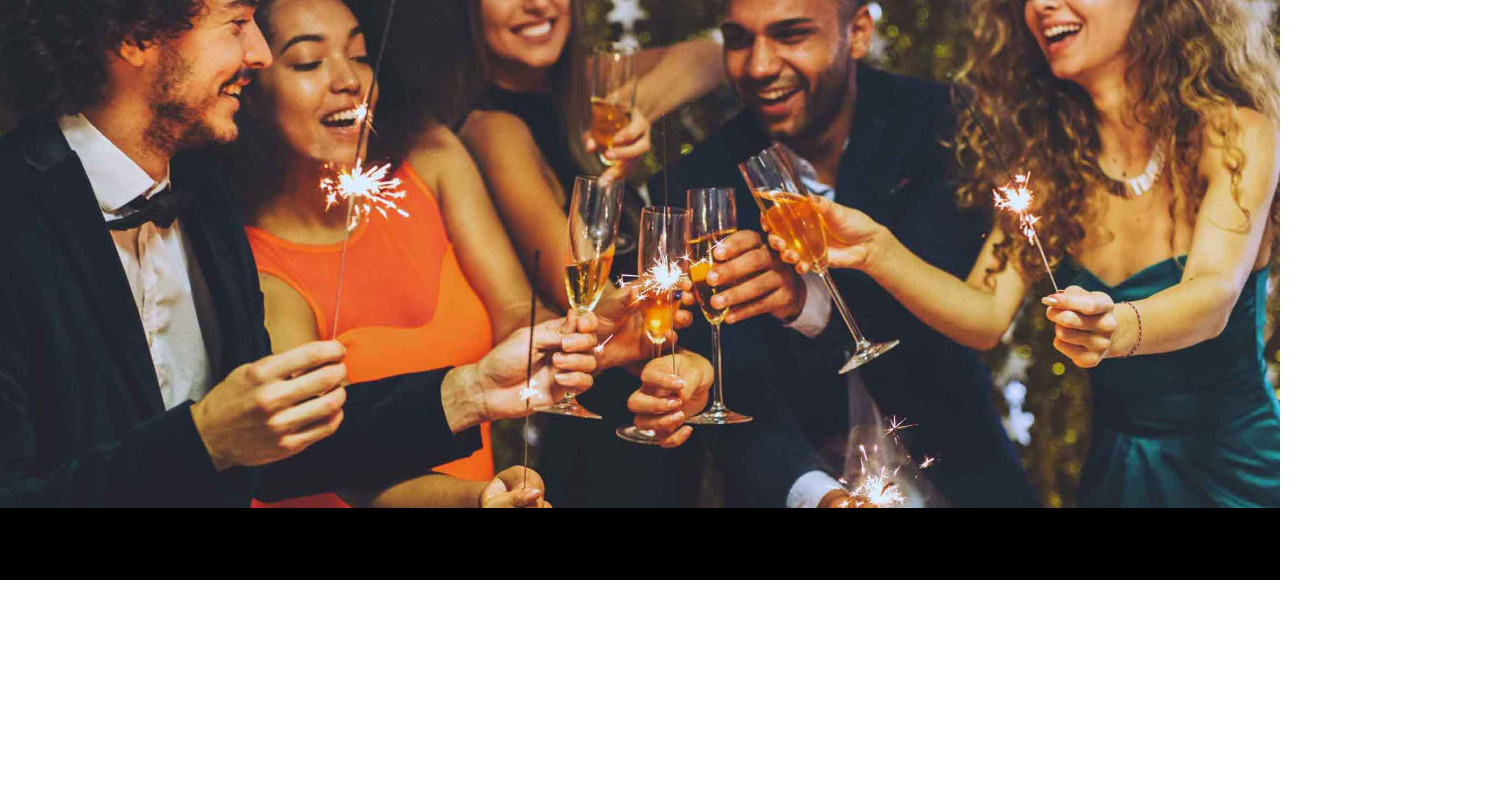
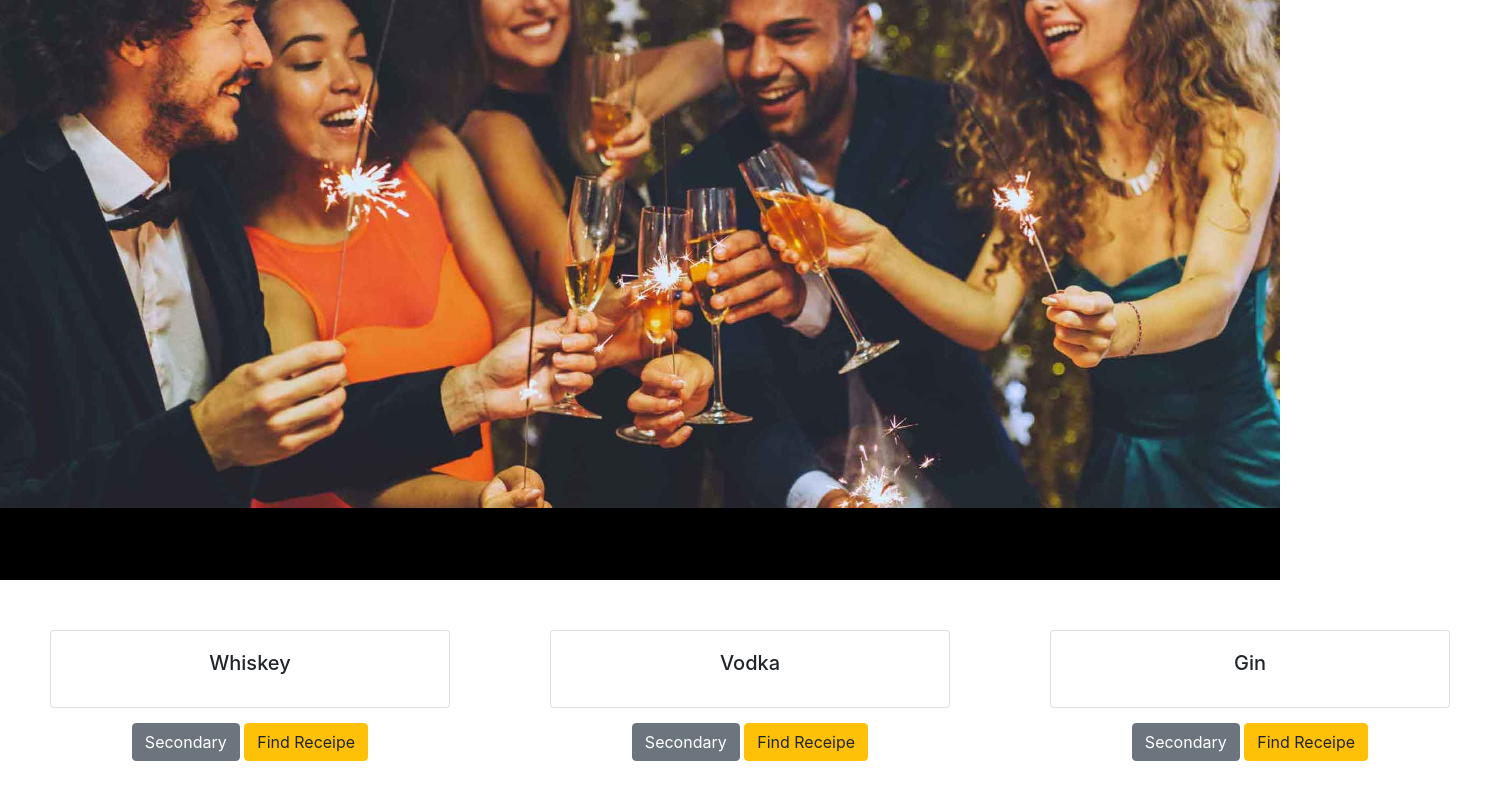
Before and after one commit to mcruzpr86/theTopShelf, a React (Create React App) app in the folder client/: page / in a window 1280 px wide. Shown: the part 252-1052 px from the top of the page, 1500 px wide, since content can reach past the window. Before the commit the page ends 832 px from the top, so only its background shows below. Built offline with nearby package versions, Linux system fonts and the light colour scheme.

Commit message:
added button functionality

```diff
--- a/client/package.json
+++ b/client/package.json
@@ -6,6 +6,7 @@
     "@testing-library/jest-dom": "^4.2.4",
     "@testing-library/react": "^9.5.0",
     "@testing-library/user-event": "^7.2.1",
+    "axios": "^0.20.0",
     "bootstrap": "^4.5.2",
     "node-sass": "^4.14.1",
     "react": "^16.13.1",
--- a/client/src/App.js
+++ b/client/src/App.js
@@ -1,8 +1,9 @@
 import React from 'react';
 import Navbar from './components/Navbar/Navbar';
 import Logo from './components/logoandimage/logoandimage';
+import MainContent from './components/MainContent/maincontent';
 import './App.css';
-import Slider from './components/carousel/Slider'
+import Slider from './components/carousel/Slider';
 import * as ReactBootStrap from "react-bootstrap";
 
 
@@ -16,6 +17,7 @@ function App() {
         <Logo />
         <Navbar />
         <Slider />
+        <MainContent />
 
 
       </div>
--- /dev/null
+++ b/client/src/Components/MainContent/mainContent.css
@@ -0,0 +1,15 @@
+.choicesButton {
+    display: flex;
+    flex-direction: column;
+    margin: 50px;
+}
+
+.individualDrink {
+    display: flex;
+    margin: 0 auto;
+    width: fit-content;
+}
+
+.mainButton {
+    margin: 15px;
+}
--- /dev/null
+++ b/client/src/Components/MainContent/maincontent.js
@@ -0,0 +1,50 @@
+import React, { useState } from 'react';
+import axios from 'axios';
+import * as ReactBootStrap from "react-bootstrap";
+import "./mainContent.css";
+
+const drinks = ["Whiskey", "Vodka", "Gin"];
+const ingredientUrl = "https://www.thecocktaildb.com/api/json/v1/1/search.php?i=";
+const reciepieUrl = ""
+function MainContent() {
+    const [choices, setChoices] = useState([])
+    function getinfo(drink) {
+        axios.get(ingredientUrl + drink).then(function (response) {
+            setChoices(response.data.ingredients)
+            console.log(response.data.ingredients)
+        })
+    }
+    function getRecipieUrl(drink) {
+        axios.get(ingredientUrl + drink).then(function (response) {
+            setChoices(response.data.ingredients)
+            console.log(response.data.ingredients)
+        })
+    }
+    return (
+
+        <div className="individualDrink">
+            {drinks.map(function (drink) {
+                return (
+                    <div className="choicesButton">
+                        <ReactBootStrap.Card style={{ width: '25rem' }}>
+                            <ReactBootStrap.Card.Body>
+                                <ReactBootStrap.Card.Title>{drink}</ReactBootStrap.Card.Title>
+                                <ReactBootStrap.Card.Text type="text" maxLength="15">
+                                    {choices.map(choice => <div> Alcohol Percentage: {choice.strABV}</div>)}
+                                </ReactBootStrap.Card.Text>
+                            </ReactBootStrap.Card.Body>
+                        </ReactBootStrap.Card>
+                        <div className="mainButton">
+                            <ReactBootStrap.Button variant="secondary" onClick={() => getinfo(drink)}>Secondary</ReactBootStrap.Button>{' '}
+                            <ReactBootStrap.Button variant="warning" onClick={() => getRecipieUrl(drink)}>Find Receipe</ReactBootStrap.Button>{' '}
+
+
+                        </div>
+                    </div>)
+
+            })}
+        </div>
+    )
+}
+
+export default MainContent;
--- a/client/src/Components/Navbar/navbar.js
+++ b/client/src/Components/Navbar/navbar.js
@@ -1,5 +1,6 @@
 import React from 'react';
 import * as ReactBootStrap from "react-bootstrap";
+
 
 function Navbar() {
     return (
@@ -9,14 +10,14 @@ function Navbar() {
             <ReactBootStrap.Navbar.Collapse id="responsive-navbar-nav">
                 <ReactBootStrap.Nav className="mr-auto">
                     <ReactBootStrap.NavDropdown title="Explore" id="collasible-nav-dropdown">
-                        <ReactBootStrap.NavDropdown.Item href="#action/3.1">Bourbon</ReactBootStrap.NavDropdown.Item>
-                        <ReactBootStrap.NavDropdown.Item href="#action/3.2">Brandy</ReactBootStrap.NavDropdown.Item>
-                        <ReactBootStrap.NavDropdown.Item href="#action/3.3">Gin</ReactBootStrap.NavDropdown.Item>
-                        <ReactBootStrap.NavDropdown.Item href="#action/3.3">Rum</ReactBootStrap.NavDropdown.Item>
-                        <ReactBootStrap.NavDropdown.Item href="#action/3.3">Whiskey</ReactBootStrap.NavDropdown.Item>
-                        <ReactBootStrap.NavDropdown.Item href="#action/3.3">Scotch</ReactBootStrap.NavDropdown.Item>
-                        <ReactBootStrap.NavDropdown.Item href="#action/3.3">Tequila</ReactBootStrap.NavDropdown.Item>
-                        <ReactBootStrap.NavDropdown.Item href="#action/3.3">Vodka</ReactBootStrap.NavDropdown.Item>
+                        <ReactBootStrap.NavDropdown.Item href='https://vinepair.com/spirits-101/intro-bourbon-guide/'>Bourbon</ReactBootStrap.NavDropdown.Item>
+                        <ReactBootStrap.NavDropdown.Item href="https://vinepair.com/spirits-101/brandy/">Brandy</ReactBootStrap.NavDropdown.Item>
+                        <ReactBootStrap.NavDropdown.Item href="https://vinepair.com/spirits-101/intro-gin-guide/">Gin</ReactBootStrap.NavDropdown.Item>
+                        <ReactBootStrap.NavDropdown.Item href="https://vinepair.com/spirits-101/intro-rum-guide/">Rum</ReactBootStrap.NavDropdown.Item>
+                        <ReactBootStrap.NavDropdown.Item href="https://vinepair.com/spirits-101/intro-tennessee-whiskey-guide/">Whiskey</ReactBootStrap.NavDropdown.Item>
+                        <ReactBootStrap.NavDropdown.Item href="https://vinepair.com/spirits-101/intro-scotch-guide/">Scotch</ReactBootStrap.NavDropdown.Item>
+                        <ReactBootStrap.NavDropdown.Item href="https://vinepair.com/spirits-101/intro-tequila-guide/">Tequila</ReactBootStrap.NavDropdown.Item>
+                        <ReactBootStrap.NavDropdown.Item href="https://vinepair.com/spirits-101/intro-vodka-guide/">Vodka</ReactBootStrap.NavDropdown.Item>
                     </ReactBootStrap.NavDropdown>
                 </ReactBootStrap.Nav>
 
```
Also changed, not shown: 1 other file (tests, documents, lock files or other folders).
